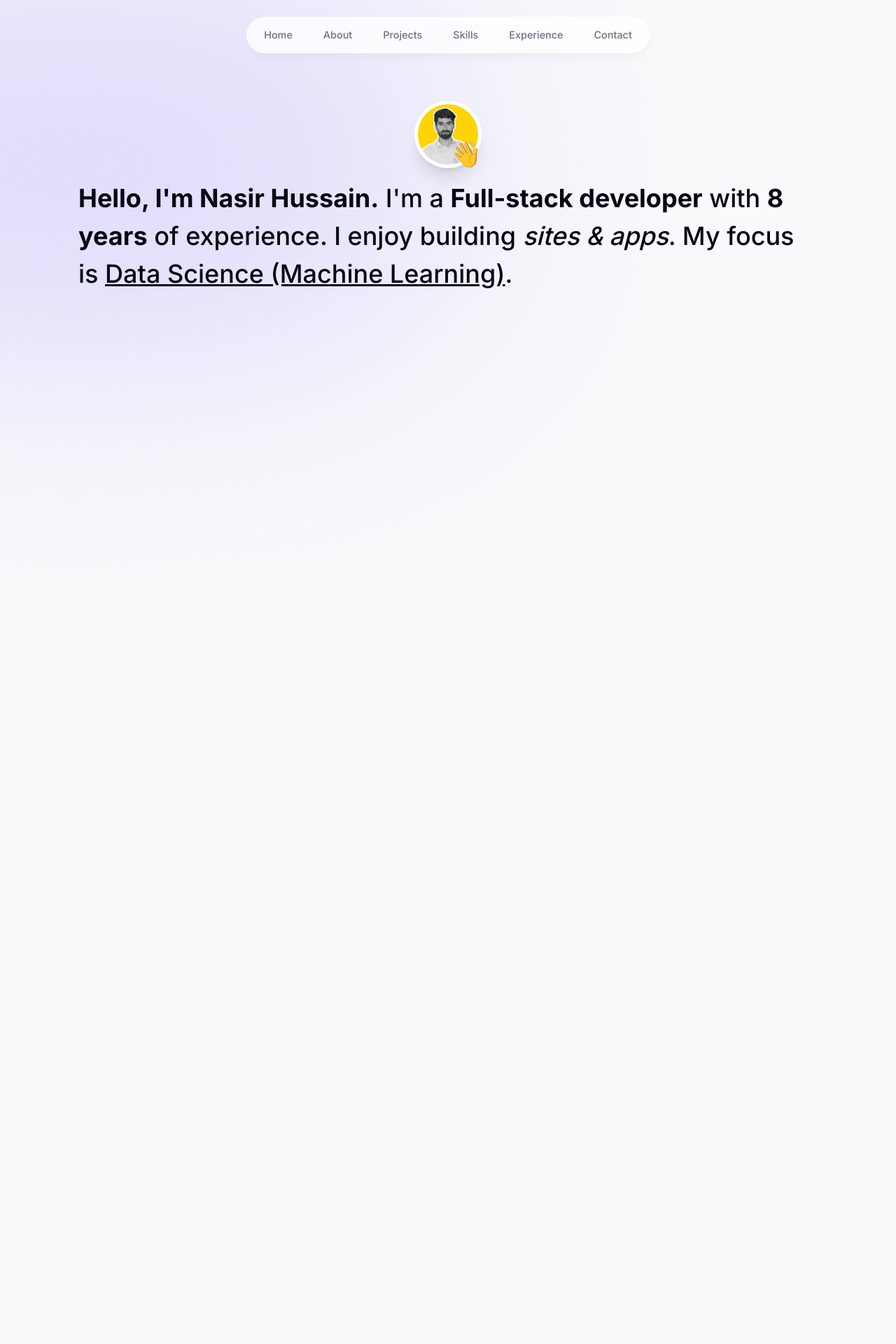
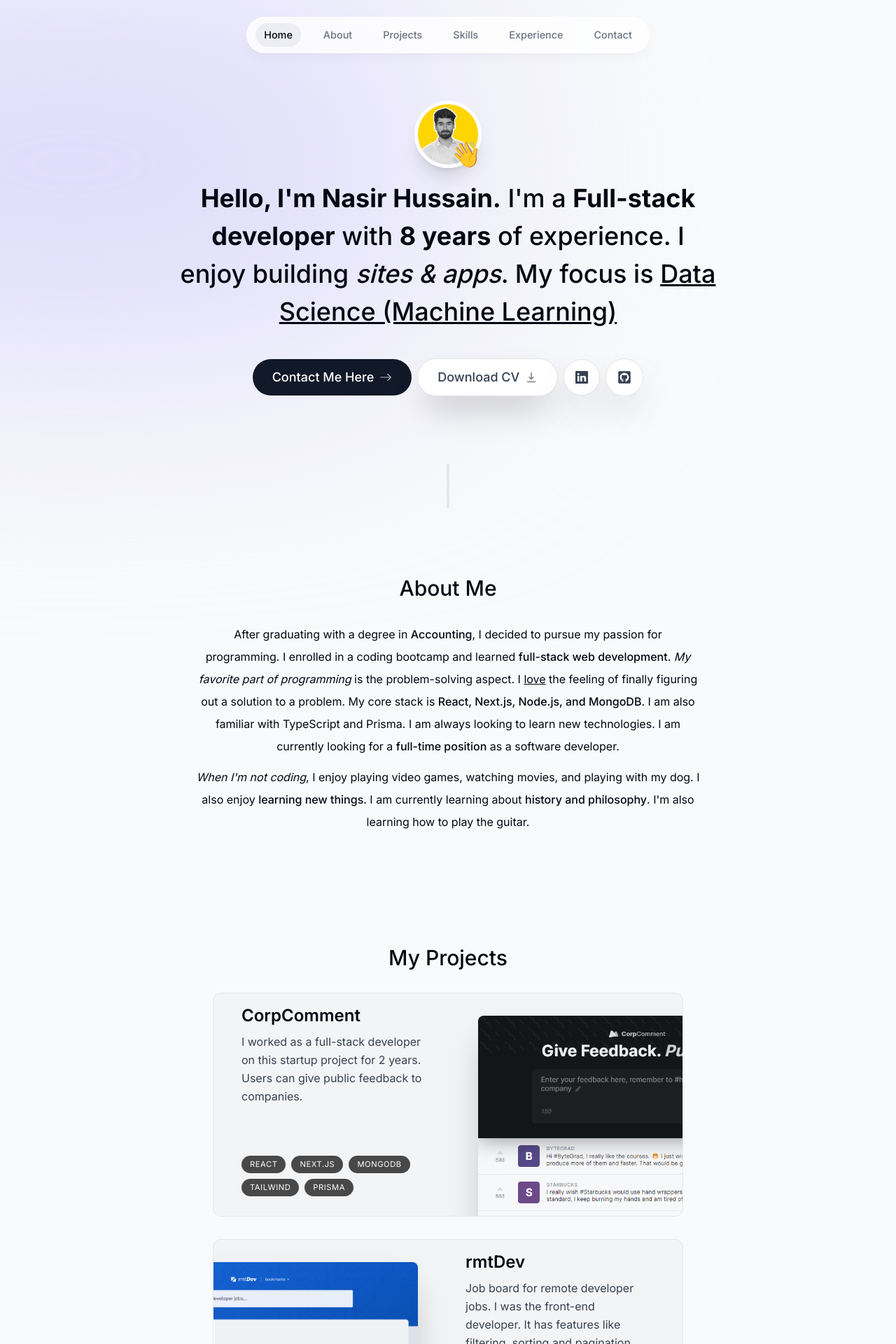
Before and after one commit to Zaryab13/PersonalPortfolio, a Next.js app: page / in a window 1280 px wide. Shown: the top 1920 px of the page at 70% size. Before the commit the page ends 848 px from the top, so only its background shows below. Built offline with nearby package versions, Linux system fonts and the light colour scheme.

Commit message:
projectCards + animation + installed clsx for dynamic styles

```diff
--- a/app/layout.jsx
+++ b/app/layout.jsx
@@ -5,13 +5,13 @@ import { Inter } from 'next/font/google'
 const inter = Inter({ subsets: ['latin'] })
 
 export const metadata = {
-  title: 'Nasir Hussain Personal Portfolio',
+  title: 'Nasir | Portfolio',
   description: 'Nasir Hussain is a Full Stack Developer with 3+ years of experience',
 }
 
 export default function RootLayout({ children }) {
   return (
-    <html lang="en">
+    <html lang="en" className="!scroll-smooth">
       <body className={`${inter.className} bg-gray-50 text-gray-950 pt-8 sm:pt-12`}>
       <div className='bg-[#fbe23] absolute -z-10 top-[-6rem] right-[11rem] h-[31.24rem] w-[50rem] rounded-full blur-[10rem] sm:w-[68.75rem]'></div>
       <div className='bg-[#dbd7fb] -z-10 absolute top-[-1rem] left-[-35rem] h-[31.24rem] w-[31.25rem] rounded-full blur-[10rem] sm:w-[68.75rem] md:left-[-33rem] lg:left-[-28rem] xl-left[-15rem] 2xl:left-[-5rem]'></div>
--- a/app/page.jsx
+++ b/app/page.jsx
@@ -1,10 +1,16 @@
+import About from "@/components/About";
 import Intro from "@/components/Intro";
+import Projects from "@/components/Projects";
+import SectionDivider from "@/components/SectionDivider";
 
-const Home =() => {
+const Home = () => {
   return (
-    <main className="flex min-h-screen flex-col items-center justify-between p-24">
-      <Intro/>
+    <main className="flex flex-col items-center justify-between px-24 py-24">
+      <Intro />
+      <SectionDivider />
+      <About/>
+      <Projects/>
     </main>
-  )
-}
-export default Home
+  );
+};
+export default Home;
--- /dev/null
+++ b/components/About.jsx
@@ -0,0 +1,44 @@
+"use client"
+import React from "react";
+import {motion} from 'framer-motion';
+import SectionHeading from "./UI/SectionHeading";
+const About = () => {
+  return (
+    <motion.section className="mb-28 max-w-[45rem] text-center leading-8 sm:mb-40 scroll-mt-28"
+      initial={{opacity:0, y:100}}
+      animate={{opacity:1, y:0}}
+      transition={{delay: 0.175}}
+      id="about"
+    >
+      <SectionHeading>about me</SectionHeading>
+      <p className="mb-3">
+        After graduating with a degree in{" "}
+        <span className="font-medium">Accounting</span>, I decided to pursue my
+        passion for programming. I enrolled in a coding bootcamp and learned{" "}
+        <span className="font-medium">full-stack web development</span>.{" "}
+        <span className="italic">My favorite part of programming</span> is the
+        problem-solving aspect. I <span className="underline">love</span> the
+        feeling of finally figuring out a solution to a problem. My core stack
+        is{" "}
+        <span className="font-medium">
+          React, Next.js, Node.js, and MongoDB
+        </span>
+        . I am also familiar with TypeScript and Prisma. I am always looking to
+        learn new technologies. I am currently looking for a{" "}
+        <span className="font-medium">full-time position</span> as a software
+        developer.
+      </p>
+
+      <p>
+        <span className="italic">When I'm not coding</span>, I enjoy playing
+        video games, watching movies, and playing with my dog. I also enjoy{" "}
+        <span className="font-medium">learning new things</span>. I am currently
+        learning about{" "}
+        <span className="font-medium">history and philosophy</span>. I'm also
+        learning how to play the guitar.
+      </p>
+    </motion.section>
+  );
+};
+
+export default About;
--- a/components/Header.jsx
+++ b/components/Header.jsx
@@ -1,10 +1,13 @@
 "use client";
-import React from "react";
+import React, { useState } from "react";
 import { links } from "@/lib/data";
 import { motion } from "framer-motion";
 import Link from "next/link";
+import clsx from "clsx";
 
 const Header = () => {
+  const [activeSection, setActiveSection] = useState("Home");
+
   return (
     <header className="z-[999] relative">
       <motion.div
@@ -17,16 +20,34 @@ const Header = () => {
         <ul className="flex w-[22rem] flex-wrap items-center justify-center text-[0.9rem] gap-y-1 font-medium text-gray-500 sm:w-[initial] sm:flex-nowrap sm:gap-5">
           {links.map((link) => (
             <motion.li
-              className="h-3/4 flex items-center justify-center"
+              className="relative h-3/4 flex items-center justify-center"
               key={link.hash}
               initial={{ y: -100, opacity: 0 }}
               animate={{ y: 0, opacity: 1 }}
             >
               <Link
-                className="flex w-full items-center justify-center px-3 py-3 hover:text-gray-950 transition"
+                className={clsx(
+                  "flex w-full items-center justify-center px-3 py-3 hover:text-gray-950 transition",
+                  {
+                    "text-gray-950": activeSection === link.name,
+                  }
+                )}
                 href={link.hash}
+                onClick={() => setActiveSection(link.name)}
               >
                 {link.name}
+
+                {link.name === activeSection && (
+                  <motion.span
+                    className="bg-gray-200/60 rounded-full absolute inset-0 -z-10"
+                    layoutId="activeSection"
+                    transition={{
+                      type: "spring",
+                      stiffness: 380,
+                      damping: 30,
+                    }}
+                  />
+                )}
               </Link>
             </motion.li>
           ))}
--- a/components/Intro.jsx
+++ b/components/Intro.jsx
@@ -2,11 +2,15 @@
 import Image from "next/image";
 import ProfileImage from "@/public/Profile.jpg";
 import { motion } from "framer-motion";
+import { BsArrowRight, BsLinkedin } from "react-icons/bs";
+import { HiDownload } from "react-icons/hi";
 import React from "react";
+import Link from "next/link";
+import { FaGithubSquare } from "react-icons/fa";
 
 const Intro = () => {
   return (
-    <section>
+    <section id="home" className="mb-28 max-w-[50rem] text-center sm:mb-0 scroll-mt-[50rem]">
       <div className="flex items-center justify-center">
         <div className="relative">
           <motion.div
@@ -40,18 +44,44 @@ const Intro = () => {
           </motion.span>
         </div>
       </div>
-
       <motion.h1
         className="mb-10 mt-4 px-4 text-2xl font-medium !leading-[1.5] sm:text-4xl"
         initial={{ opacity: 0, y: 100 }}
         animate={{ opacity: 1, y: 0 }}
       >
-        <span className="font-bold">Hello, I'm Nasir Hussain.</span> I'm a{" "}
-        <span className="font-bold">Full-stack developer</span> with{" "}
+        <span className="font-bold">Hello, I&apos;m Nasir Hussain.</span>{" "}
+        I&apos;m a <span className="font-bold">Full-stack developer</span> with{" "}
         <span className="font-bold">8 years</span> of experience. I enjoy
         building <span className="italic">sites & apps</span>. My focus is{" "}
-        <span className="underline">Data Science (Machine Learning)</span>.
+        <span className="underline">Data Science (Machine Learning)</span>
       </motion.h1>
+
+      <motion.div className="flex flex-col sm:flex-row items-center justify-center gap-2 px-4 text-lg font-medium  "
+          initial={{ opacity: 0, y: 100 }}
+          animate={{ opacity: 1, y: 0 }}
+          transition={{delay: 0.1}}>
+        <Link
+          href="#contact"
+          className="group bg-gray-900 text-white px-7 py-3 flex items-center justify-center gap-2 rounded-full outline-none focus:scale-110 hover:scale-110 hover:bg-gray-950 active:scale-105 transition"
+        >
+          Contact Me Here <BsArrowRight className="opacity-70 group-hover:translate-x-1 transition" />{" "}
+        </Link>
+        <a
+          href="/Resume.pdf" download={true}
+          className="group bg-white
+         text-gray-700 px-7 py-3 flex items-center justify-center gap-2 shadow-2xl cursor-pointer rounded-full outline-none focus:scale-110 hover:scale-110  active:scale-105 transition border border-black/10"
+        >
+          Download CV <HiDownload className="opacity-60 group-hover:translate-y-1 transition" />
+        </a>
+        <a className="bg-white
+         text-gray-700 px-7 py-4 sm:p-4 flex items-center justify-center shadow-2xl rounded-full cursor-pointer focus:scale-[1.15] hover:text-gray-950 hover:scale-[1.15] active:scale-105 transition border border-black/10">
+          <BsLinkedin />
+        </a>
+        <a className="bg-white
+         text-gray-700 p-4 flex items-center justify-center text-[1.25rem] shadow-2xl rounded-full cursor-pointer focus:scale-[1.15] hover:text-gray-950 hover:scale-[1.15] active:scale-105 transition border border-black/10">
+          <FaGithubSquare />
+        </a>
+      </motion.div>
     </section>
   );
 };
--- /dev/null
+++ b/components/ProjectCard.jsx
@@ -0,0 +1,59 @@
+"use client";
+
+import React, { useRef} from "react";
+import Image from "next/image";
+import { useScroll, motion, useTransform } from "framer-motion";
+
+const ProjectCard = ({ title, description, tags, imageUrl }) => {
+  const ref = useRef(null);
+  const { scrollYProgress } = useScroll({
+    target: ref,
+    offset: ["0 1", "1.20 1"],
+  });
+
+  const scaleProgress = useTransform(scrollYProgress, [0,1],[0.8,1])
+  const opacityProgress = useTransform(scrollYProgress, [0,1],[0.6,1])
+  return (
+    <motion.div
+      ref={ref}
+      style={{
+        scale: scaleProgress,
+        opacity: opacityProgress,
+      }}
+      className="group mb-3 sm:mb-8 last:mb-0"
+    >
+      <section className="relative bg-gray-100 max-w-[42rem] border border-black/5 overflow-hidden sm:pr-8 sm:h-[20rem] group-even:pl-8 hover:bg-gray-200 transition rounded-xl">
+        <div className="flex flex-col h-full pt-4 pb-7 px-5 sm:pl-10 sm:pr-2 sm:max-w-[50%] group-even:ms-[18rem]">
+          <h3 className="text-2xl font-semibold">{title}</h3>
+          <p className="mt-2 leading-relaxed text-gray-700">{description}</p>
+          <ul className="flex flex-wrap mt-4 gap-2 sm:mt-auto">
+            {tags.map((tag, index) => (
+              <li
+                key={index}
+                className="bg-black/[0.7] px-3 py-1 text-[0.7rem] uppercase tracking-wider text-white rounded-full "
+              >
+                {tag}
+              </li>
+            ))}
+          </ul>
+        </div>
+        <Image
+          src={imageUrl}
+          alt="Projects I Worked On"
+          quality={95}
+          className="absolute top-8 -right-40 w-[28.25rem] rounded-t-lg shadow-2xl group-even:-right-[initial] group-even:-left-40
+        transition
+        group-hover:scale-[1.04]
+        group-hover:-translate-x-3
+        group-hover:translate-y-3
+        group-hover:-rotate-2
+        group-even:group-hover:translate-x-3
+        group-even:group-hover:-translate-y-3
+        group-even:group-hover:rotate-2"
+        />
+      </section>
+    </motion.div>
+  );
+};
+
+export default ProjectCard;
--- /dev/null
+++ b/components/Projects.jsx
@@ -0,0 +1,22 @@
+import React from "react";
+import { projectsData } from "@/lib/data";
+import SectionHeading from "./UI/SectionHeading";
+import ProjectCard from "./ProjectCard";
+
+//Project Section
+const Projects = () => {
+    return (
+      <section id="projects" className="scroll-mt-28">
+        <SectionHeading>My Projects</SectionHeading>
+        <div>
+          {projectsData.map((project, index) => (
+            <React.Fragment key={project.title}>
+              <ProjectCard {...project} />
+            </React.Fragment>
+          ))}
+        </div>
+      </section>
+    );
+  };
+
+  export default Projects;
--- /dev/null
+++ b/components/SectionDivider.jsx
@@ -0,0 +1,19 @@
+"use client";
+
+import React from "react";
+import { motion } from "framer-motion";
+
+const SectionDivider = () => {
+  return (
+    <motion.div
+      className="bg-gray-200 my-24 h-16 w-1 rounded-full hidden sm:block"
+      initial={{ opacity: 0, y: 100 }}
+      animate={{ opacity: 1, y: 0 }}
+      transition={{
+        delay: 0.125,
+      }}
+    ></motion.div>
+  );
+};
+
+export default SectionDivider;
--- /dev/null
+++ b/components/UI/SectionHeading.jsx
@@ -0,0 +1,8 @@
+import React, { Children } from "react";
+
+const SectionHeading = ({children, className}) => {
+  const classes = `${className} text-3xl font-medium capitalize mb-8 text-center`
+  return <h2 className={classes}>{children}</h2>;
+};
+
+export default SectionHeading;
--- a/package.json
+++ b/package.json
@@ -10,6 +10,7 @@
   },
   "dependencies": {
     "autoprefixer": "10.4.16",
+    "clsx": "^2.1.0",
     "eslint": "8.56.0",
     "eslint-config-next": "14.0.4",
     "framer-motion": "^10.18.0",
```
Also changed, not shown: 1 other file (tests, documents, lock files or other folders).
